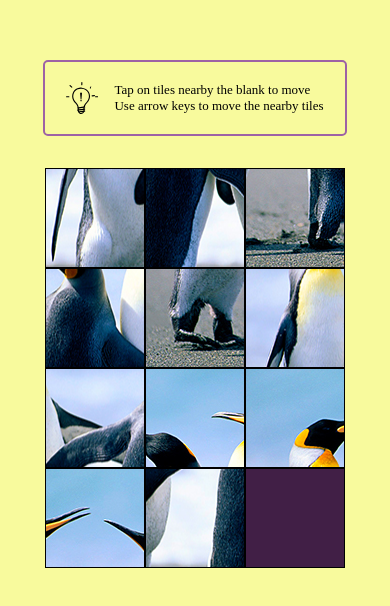
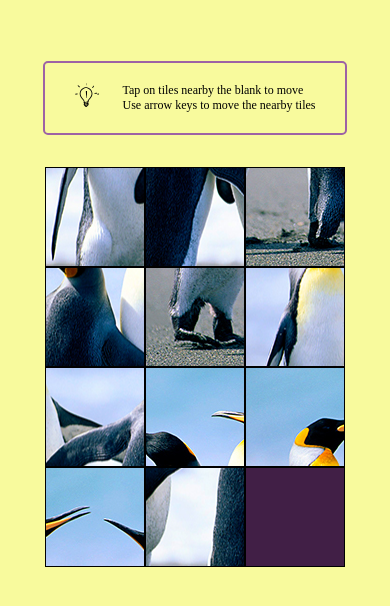
Before and after one commit to vinhthuy2/puzzel, a plain HTML site: page index.html in a window 390 px wide. Shown: the part 108-714 px from the top of the page. Drawn offline with Linux system fonts and the light colour scheme.

Commit message:
responsive for samsung browser

```diff
--- a/style.css
+++ b/style.css
@@ -121,10 +121,14 @@ body {
     }
     #container {
         width: 300px;
-        font-size: 13px;
+        font-size: 12px;
     }
     #game {
         justify-content: center;
+    }
+    #icon {
+        width: 24px;
+        height: 24px;
     }
 }
 
```
